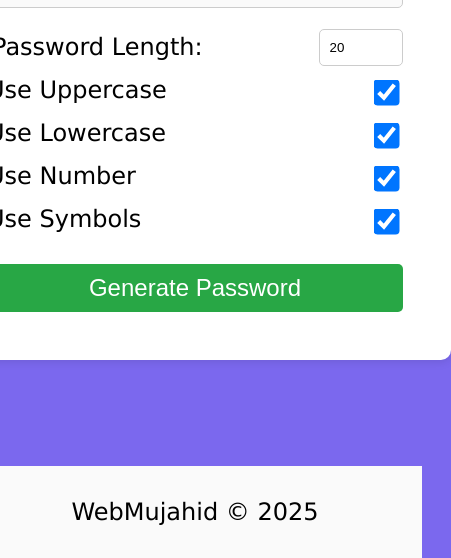
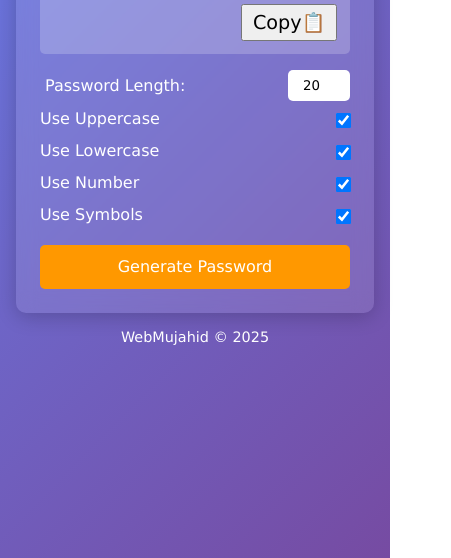
Before and after one commit to Abdulgafar-Riro/Password-generator, a plain HTML site: page index.html in a window 390 px wide. Shown: the part 286-844 px from the top of the page, 451 px wide, since content can reach past the window. Drawn offline with Linux system fonts and the light colour scheme.

Commit message:
responsive styling

```diff
--- a/index.html
+++ b/index.html
@@ -7,7 +7,6 @@
     <link rel="stylesheet" href="styles.css">
 </head>
 <body>
-    <main class="main-container">
     <div class="container">
       <h2>Password Generator</h2>
 
@@ -49,7 +48,6 @@
     </div>
 
     <footer>WebMujahid &copy; 2025</footer>
-    </main>
 
     <script src="script.js"></script>
 
--- a/styles.css
+++ b/styles.css
@@ -1,68 +1,76 @@
+* {
+  margin: 0;
+  padding: 0;
+  box-sizing: border-box;
+  font-family: Verdana, Geneva, Tahoma, sans-serif;
+}
+
 body {
-    height: 100vh;
-    margin: 0;
-    font-family: Verdana, Geneva, Tahoma, sans-serif;
-    font-size: 1.5rem;
   display: flex;
   flex-direction: column;
   justify-content: center;
+  min-height: 100vh;
   align-items: center;
-    background-color: mediumslateblue;
-}
-
-.main-container {
-    display: flex;
-    flex-direction: column;
-    justify-content: center;
-    align-items: center;
-    position: relative;
+  background: linear-gradient(135deg, #667eea, #764ba2);
+  color: #fff;
+  text-align: center;
+  padding: 1rem;
 }
 
 .container {
-    background: #fff;
-    padding: 3rem;
-    margin-bottom: 5rem;
+  background: rgba(255, 255, 255, 0.1);
+  padding: 2rem;
   border-radius: 10px;
-    box-shadow: 0 2px 10px rgba(0, 0, 0, 0.1);
-    width: 26rem;
+  box-shadow: 0 4px 20px rgba(0, 0, 0, 0.2);
+  max-width: 400px;
+  width: 90%;
+  backdrop-filter: blur(10px);
 }
 
 h2 {
-    text-align: center;
-    margin-top: 0;
+  font-size: 1.5rem;
+  margin-bottom: 1rem;
 }
 
 .display {
   display: flex;
   align-items: center;
   justify-content: space-between;
-    border: 1px solid #ccc;
-    padding: 10px;
+  padding: 0.8rem;
   border-radius: 5px;
-    margin-bottom: 20px;
-    background: #fafafa;
+  margin-bottom: 1rem;
+  background: rgba(255, 255, 255, 0.2);
+  overflow: hidden;
 }
 
 .display span {
+  flex: 1;
   border: none;
   outline: none;
-    width: 100%;
-    font-size: 1.3rem;
+  font-size: 1rem;
   background: transparent;
+  color: #fff;
 }
 
 .clipboard {
-    font-size: large;
+  font-size: 1.2rem;
+  transition: 0.3s;
   padding: 5px;
   width: 6rem;
   cursor: pointer;
 }
 
-.form-group, .options {
-    margin-bottom: 10px;
+.form-group {
+  margin-bottom: 1rem;
+  text-align: left;
+}
+
+.options, .form-group {
   display: flex;
   align-items: center;
   justify-content: space-between;
+  margin: 0.5rem 0;
+  font-size: 1rem;
 }
 
 .form-group label {
@@ -70,10 +78,11 @@ h2 {
 }
 
 .form-group input[type="number"] {
-    width: 15%;
-    padding: 10px;
-    border: 1px solid #ccc;
+  width: 20%;
+  padding: 0.5rem;
+  border: none;
   border-radius: 5px;
+  text-align: center;
 }
 
 .options label {
@@ -83,35 +92,43 @@ h2 {
 }
 
 .options input {
-    transform: scale(2);
-    margin: 10px;
-}
-
-.options input[type="checkbox"] {
-    padding: 2rem;
+  transform: scale(1.2);
 }
 
 .btn {
   width: 100%;
   margin-top: 1rem;
-    padding: 10px;
-    background: #28a745;
+  padding: 0.8rem;
+  background: #ff9800;
   color: white;
   border: none;
   border-radius: 5px;
-    font-size: 1.5rem;
+  font-size: 1.1rem;
   cursor: pointer;
+  transition: 0.3s;
+  display: block;
 }
 
 .btn:hover {
-    background: #218838;
+  background: #e68900;
 }
 
 footer {
-    position: fixed;
-    bottom: 0;
+  margin-top: 1rem;
+  font-size: 0.9rem;
+}
+
+@media (max-width: 500px) {
+  .container {
     width: 100%;
-    background-color: #fafafa;
-    text-align: center;
-    padding: 2rem;
+    padding: 1.5rem;
   }
+
+  h2 {
+    font-size: 1.3rem;
+  }
+
+  .btn {
+    font-size: 1rem;
+  }
+}
```
Lines whose indentation alone changed are shown as unchanged.
